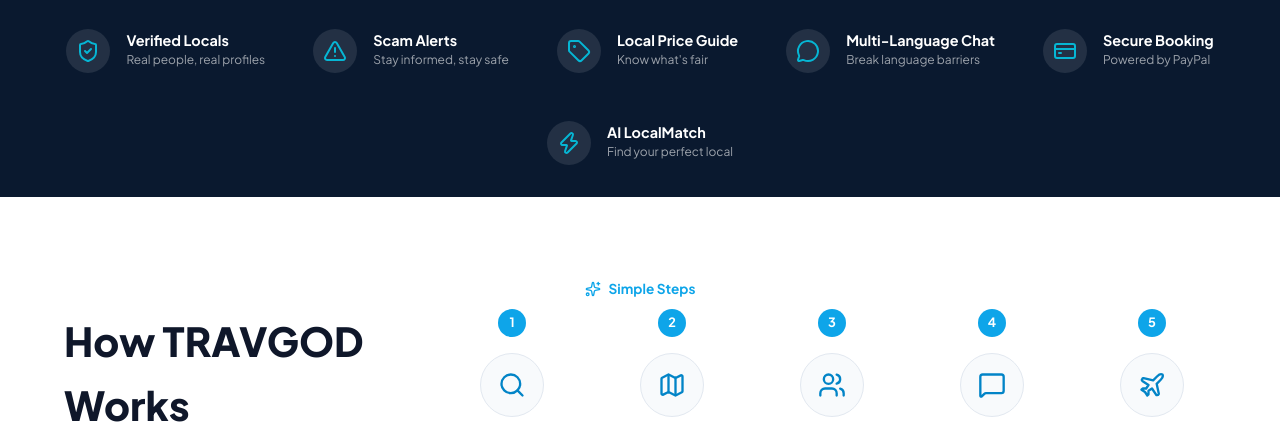
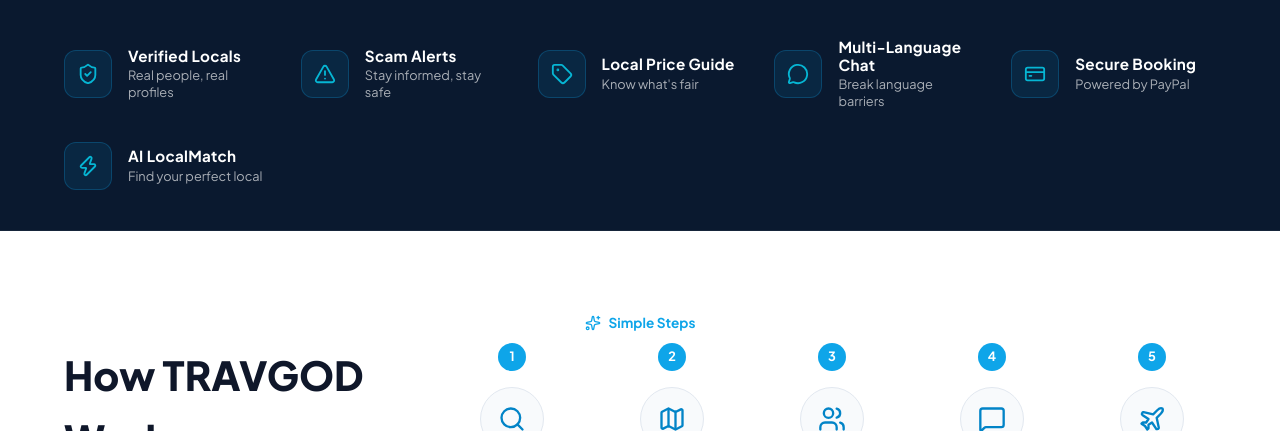
Before and after one commit to yashhhYB/TravGOD, a website built with Vite: page index.html in a window 1280 px wide. Shown: the part 885-1316 px from the top of the page. Built offline with nearby package versions, Linux system fonts and the light colour scheme.

Commit message:
style: refine trust strip layout

```diff
--- a/src/components/LandingView.js
+++ b/src/components/LandingView.js
@@ -94,6 +94,7 @@
 
       <!-- Trust Strip -->
       <section class="trust-strip">
+        <div class="trust-strip-inner">
           <div class="trust-item">
             <div class="trust-icon-box"><i data-lucide="shield-check"></i></div>
             <div class="trust-text"><h4>Verified Locals</h4><p>Real people, real profiles</p></div>
@@ -117,6 +118,7 @@
           <div class="trust-item">
             <div class="trust-icon-box"><i data-lucide="zap"></i></div>
             <div class="trust-text"><h4>AI LocalMatch</h4><p>Find your perfect local</p></div>
+          </div>
         </div>
       </section>
 
--- a/src/styles/main.css
+++ b/src/styles/main.css
@@ -256,22 +256,36 @@
 .trust-strip {
   background: var(--bg-dark-strip);
   color: white;
-  padding: 2rem 4rem;
+  padding: 2.5rem 4rem;
+  border-top: 1px solid rgba(255,255,255,0.05);
+  border-bottom: 1px solid rgba(255,255,255,0.05);
+}
+.trust-strip-inner {
+  max-width: 1400px;
+  margin: 0 auto;
+  display: grid;
+  grid-template-columns: repeat(auto-fit, minmax(180px, 1fr));
+  gap: 2rem;
+  align-items: center;
+}
+.trust-item {
   display: flex;
-  justify-content: center;
-  gap: 3rem;
-  flex-wrap: wrap;
+  align-items: center;
+  gap: 1rem;
 }
-.trust-item { display: flex; align-items: center; gap: 1rem; }
 .trust-icon-box {
-  width: 44px; height: 44px;
-  background: rgba(255,255,255,0.1);
-  border-radius: 50%;
+  width: 48px; height: 48px;
+  background: rgba(14, 165, 233, 0.1);
+  border: 1px solid rgba(14, 165, 233, 0.25);
+  border-radius: 12px;
   display: flex; align-items: center; justify-content: center;
-  font-size: 1.2rem; color: var(--cyan);
+  color: var(--cyan);
+  flex-shrink: 0;
 }
-.trust-text h4 { font-size: 0.9rem; font-weight: 700; line-height: 1.2; }
-.trust-text p { font-size: 0.75rem; color: rgba(255,255,255,0.6); }
+.trust-icon-box svg { width: 22px; height: 22px; }
+.trust-text { display: flex; flex-direction: column; gap: 0.15rem; }
+.trust-text h4 { font-size: 0.95rem; font-weight: 700; line-height: 1.2; letter-spacing: 0.02em; }
+.trust-text p { font-size: 0.8rem; color: rgba(255,255,255,0.65); line-height: 1.3; }
 
 /* ── How It Works (White BG) ── */
 .how-it-works {
```
Lines whose indentation alone changed are shown as unchanged.
